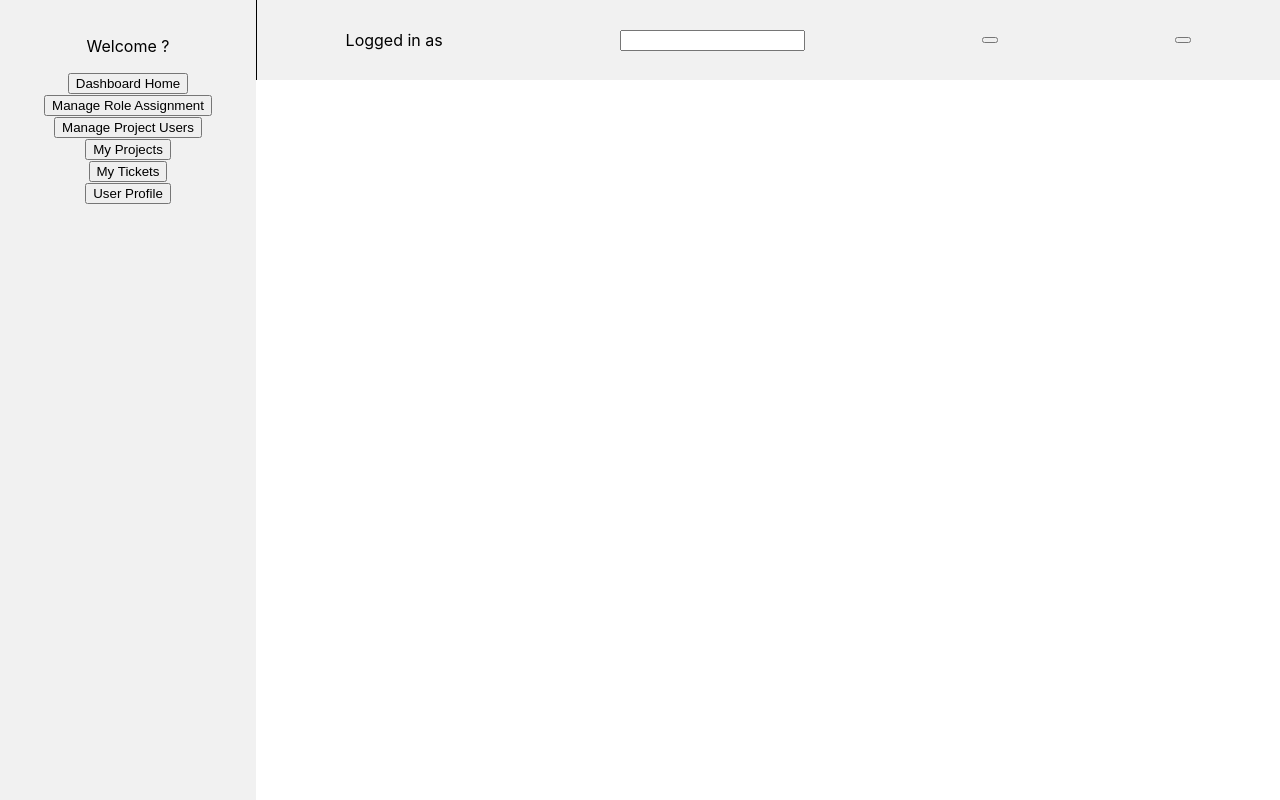
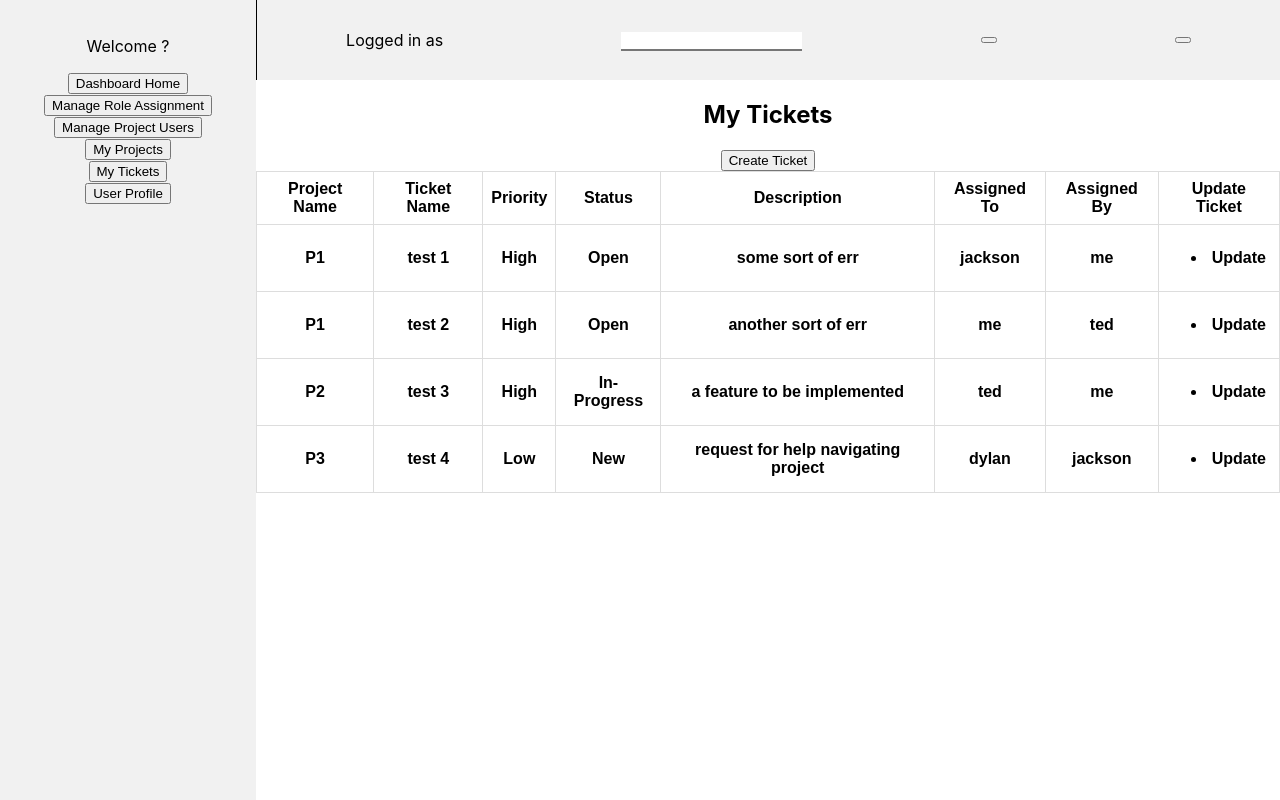
Before and after one commit to aviato26/bug-tracker, a React (Create React App) app: page / in a window 1280 px wide. Both pictures are taken after a click on the button "My Tickets". Built offline with nearby package versions, Linux system fonts and the light colour scheme.

Commit message:
initial commit for create and update ticket component

```diff
--- a/src/App.js
+++ b/src/App.js
@@ -8,12 +8,14 @@ import './App.css';
 
 const App = () => {
 
+  const [ currentUser, changeCurrentUser] = useState('Admin');
+
   const tickets =
     [
-      { project: 'P1', projectTitle:'test 1', priority: 'High', status: 'Open', type: 'Error', AssignedBy: 'me', AssignedTo: 'Stan', Description: 'some sort of err', created: new Date() },
-      { project: 'P1', projectTitle:'test 2', priority: 'High', status: 'Open', type: 'Error', AssignedBy: 'ted', AssignedTo: 'Stan', Description: 'another sort of err', created: new Date() },
-      { project: 'P2', projectTitle:'test 3', priority: 'High', status: 'In-Progress', type: 'Task', AssignedBy: 'me', AssignedTo: 'Stan', Description: 'a feature to be implemented', created: new Date() },
-      { project: 'P3', projectTitle:'test 4', priority: 'Low', status: 'New', type: 'Other', AssignedBy: 'jackson', AssignedTo: 'Mick', Description: 'request for help navigating project', created: new Date() }
+      { project: 'P1', ticketTitle:'test 1', priority: 'High', status: 'Open', type: 'Error', assignedBy: 'me', assignedTo: 'jackson', description: 'some sort of err', created: new Date() },
+      { project: 'P1', ticketTitle:'test 2', priority: 'High', status: 'Open', type: 'Error', assignedBy: 'ted', assignedTo: 'me', description: 'another sort of err', created: new Date() },
+      { project: 'P2', ticketTitle:'test 3', priority: 'High', status: 'In-Progress', type: 'Task', assignedBy: 'me', assignedTo: 'ted', description: 'a feature to be implemented', created: new Date() },
+      { project: 'P3', ticketTitle:'test 4', priority: 'Low', status: 'New', type: 'Other', assignedBy: 'jackson', assignedTo: 'dylan', description: 'request for help navigating project', created: new Date() }
     ];
 
   const users =
@@ -42,6 +44,8 @@ const App = () => {
 
   const [projectsList, updateProjectsList] = useState(() => projects);
 
+  const [ticketList, updateTicketList] = useState(() => tickets);
+
   return (
     <BrowserRouter>
       <Routes>
@@ -49,13 +53,15 @@ const App = () => {
           element=
           {
             <MainHomePage
-              ticket={tickets}
+              ticket={ticketList}
               users={usersList}
               switchDashboardComponents={switchDashboardComponents}
               currentDashboardComponent={currentDashBoardComponent}
               projects={projectsList}
               updateUsersListState={updateUsersListState}
               updateProjectsList={updateProjectsList}
+              updateTicketList={updateTicketList}
+              currentUser={currentUser}
             />
           }
         />
--- /dev/null
+++ b/src/components/HomePage/MyTicketsComponent/CreateTicket/mainCreateTicketComponent.js
@@ -0,0 +1,137 @@
+
+import React from 'react';
+import '../ticketStyles.css'
+
+const MainCreateTicketComponent = (props) => {
+
+  //let currentTicketTitle = (props.tickets.length > 0) ? 'valid' : 'not valid';
+  /*
+  const { ticketTitle } = props.currentTicket || '';
+  const { description } = props.currentTicket || '';
+  const { project } = props.currentTicket || '';
+  const { assignedTo } = props.currentTicket || '';
+  const { priority } = props.currentTicket || '';
+  const { status } = props.currentTicket || '';
+  const { type } = props.currentTicket || '';
+  */
+  console.log(props)
+  const newTicket = {};
+  newTicket['ticketTitle'] = props.currentTicket.ticketTitle || '';
+  newTicket['description'] = props.currentTicket.description || '';
+  newTicket['project'] = props.currentTicket.project || 'P1';
+  newTicket['assignedTo'] = props.currentTicket.assignedTo || '';
+  newTicket['priority'] = props.currentTicket.priority || '';
+  newTicket['status'] = props.currentTicket.status || 'New';
+  newTicket['type'] = props.currentTicket.type || '';
+  newTicket['assignedBy'] = props.currentUser;
+
+  const updateTickets = (currentTicket, e) => {
+    let updating = false;
+
+    let newTicketList = props.tickets.map((ticket, index, ticketList) => {
+          if(ticket.ticketTitle === currentTicket.ticketTitle){
+            ticket = currentTicket;
+            updating = true;
+          }
+          return ticket;
+        })
+
+      if(!updating && newTicket.ticketTitle && newTicket.description && newTicket.project){
+        newTicketList.push(currentTicket)
+      };
+
+      //console.log(newTicketList)
+      props.updateTicketList(newTicketList)
+
+  }
+
+  //console.log(props)
+
+  return(
+    <div>
+      <h3>Create/Update Ticket</h3>
+
+      <div>
+        <p>Ticket Title</p>
+        <input required defaultValue={ newTicket.ticketTitle } onChange={(e) => newTicket.ticketTitle = e.target.value} />
+      </div>
+
+      <div>
+        <p>Description</p>
+        <input defaultValue={ newTicket.description } onChange={(e) => newTicket.description = e.target.value } required/>
+      </div>
+
+      <div>
+        <p>Project</p>
+        <select defaultValue={ newTicket.project } onChange={(e) => newTicket.project = e.target.value}>
+          {
+            props.projects.map((projects, index) => {
+              /*
+              if(newTicket.project === projects.ProjectsName){
+                return <option key={index}>{ projects.ProjectsName }</option>
+              }
+              else{
+                return <option key={index}>{ projects.ProjectsName }</option>
+              }
+              */
+              return <option key={index}>{ projects.ProjectsName }</option>
+            })
+          }
+        </select>
+      </div>
+
+      <div>
+        <p>Assign to User</p>
+        <select defaultValue={ newTicket.assignedTo } onChange={(e) => newTicket.assignedTo = e.target.value}>
+          {
+            props.users.map((user, index) => {
+              /*
+              if(newTicket.assignedTo === user.UserName){
+                return <option key={index}>{ user.UserName }</option>
+              }
+              else{
+                return <option key={index}>{ user.UserName }</option>
+              }
+              */
+                return <option key={index}>{ user.UserName }</option>
+            })
+          }
+        </select>
+      </div>
+
+      <div>
+        <p>Ticket Priority</p>
+        <select defaultValue={ newTicket.priority } onChange={(e) => newTicket.priority = e.target.value }>
+          <option>None</option>
+          <option>Low</option>
+          <option>Medium</option>
+          <option>High</option>
+        </select>
+      </div>
+
+      <div>
+        <p>Ticket Status</p>
+        <select defaultValue={ newTicket.status } onChange={(e) => newTicket.status = e.target.value}>
+          <option>New</option>
+          <option>Open</option>
+          <option>In-Progress</option>
+          <option>Resolved</option>
+        </select>
+      </div>
+
+      <div>
+        <p>Ticket Type</p>
+        <select defaultValue={ newTicket.type } onChange={(e) => newTicket.type = e.target.value}>
+          <option>Error</option>
+          <option>Task</option>
+          <option>Other</option>
+        </select>
+      </div>
+
+      <button onClick={() => updateTickets(newTicket)} >Submit</button>
+
+    </div>
+  )
+}
+
+export default MainCreateTicketComponent;
--- /dev/null
+++ b/src/components/HomePage/MyTicketsComponent/MainTicketList/mainTicketList.js
@@ -0,0 +1,54 @@
+
+import React from 'react';
+
+const MainTicketList = (props) => {
+
+  return(
+    <div>
+      <h2>My Tickets</h2>
+
+      <button onClick={props.switchTicketComponent.bind(this, 'Create-Update-Ticket')} >Create Ticket</button>
+
+      <table>
+        <tbody>
+        <tr>
+          <th>Project Name</th>
+          <th>Ticket Name</th>
+          <th>Priority</th>
+          <th>Status</th>
+          <th>Description</th>
+          <th>Assigned To</th>
+          <th>Assigned By</th>
+          <th>Update Ticket</th>
+        </tr>
+          {
+            props.tickets.map((ticket, index, ticketsArr) =>
+            {
+              return <tr key={ index }>
+                      <th key={ index + 1 }>{ ticket.project } </th>
+                      <th key={ index + 2 }>{ ticket.ticketTitle }</th>
+                      <th key={ index + 3 }>{ ticket.priority }</th>
+                      <th key={ index + 4 }>{ ticket.status }</th>
+                      <th key={ index + 5 }>{ ticket.description }</th>
+                      <th key={ index + 6 }>{ ticket.assignedTo }</th>
+                      <th key={ index + 7 }>{ ticket.assignedBy }</th>
+                      <th key={ index + 8 }>
+                        <ul>
+                          <li className="My-Projects-Component-li" onClick={() => {
+                            props.updateCurrentTicket(ticketsArr[index]);
+                            //props.switchTicketComponent.bind(this, 'Create-Update-Ticket')
+                            props.switchTicketComponent('Create-Update-Ticket');
+                          }} >Update</li>
+                        </ul>
+                      </th>
+                     </tr>
+            })
+          }
+        </tbody>
+      </table>
+
+    </div>
+  )
+}
+
+export default MainTicketList;
--- /dev/null
+++ b/src/components/HomePage/MyTicketsComponent/mainTicketComponent.js
@@ -0,0 +1,19 @@
+
+import { React, useState } from 'react';
+import MainCreateTicketComponent from './CreateTicket/mainCreateTicketComponent.js';
+import MainTicketList from './MainTicketList/mainTicketList.js';
+
+const MainTicketComponent = (props) => {
+
+  const [ currentComponent, switchTicketComponent ] = useState(() => 'All-Tickets');
+  const [ currentTicket, updateCurrentTicket] = useState({});
+
+  return(
+    <div id="Main-Ticket-Component">
+      { currentComponent === 'All-Tickets' && <MainTicketList tickets={props.tickets} switchTicketComponent={switchTicketComponent} updateCurrentTicket={updateCurrentTicket} /> }
+      { currentComponent === 'Create-Update-Ticket' && <MainCreateTicketComponent currentTicket={currentTicket} users={props.users} projects={props.projects} tickets={props.tickets} updateTicketList={props.updateTicketList} currentUser={props.currentUser}/> }
+    </div>
+  )
+}
+
+export default MainTicketComponent;
--- /dev/null
+++ b/src/components/HomePage/MyTicketsComponent/ticketStyles.css
@@ -0,0 +1,15 @@
+
+input {
+  border-top: 0;
+  border-left: 0;
+  border-right: 0;
+}
+
+input:focus{
+  outline: none;
+}
+
+#Main-Ticket-Component{
+  grid-column: 2 / 5;
+  text-align: center;
+}
--- a/src/components/HomePage/mainHomePage.js
+++ b/src/components/HomePage/mainHomePage.js
@@ -6,9 +6,10 @@ import DashBoardMain from './DashboardHome/dashBoardMain.js';
 import ManageRoleAssignmentMain from './ManageRoleAssignment/manageRoleAssignmentMain.js';
 import ManageProjectRoleMain from './ManageProjectUsers/manageProjectRoleMain.js';
 import MyProjectsMain from './MyProjectsComponent/myProjectsMain.js';
+import MainTicketComponent from './MyTicketsComponent/mainTicketComponent.js';
 
-const MainHomePage = (props) =>
-{
+const MainHomePage = (props) =>{
+  //console.log(props)
   return(
     <div className='container'>
       <MainSideBar switchDashboardComponents={props.switchDashboardComponents}/>
@@ -17,6 +18,7 @@ const MainHomePage = (props) =>
       { props.currentDashboardComponent === 'Manage-Role-Assignment' && <ManageRoleAssignmentMain users={props.users} updateUsersListState={props.updateUsersListState}/> }
       { props.currentDashboardComponent === 'Manage-Project-Users' && <ManageProjectRoleMain projects={props.projects} users={props.users} /> }
       { props.currentDashboardComponent === 'My-Projects' && <MyProjectsMain projects={props.projects} switchDashboardComponents={props.switchDashboardComponents} updateProjectsList={props.updateProjectsList} /> }
+      { props.currentDashboardComponent === 'My-Tickets' && <MainTicketComponent tickets={props.ticket} users={props.users} projects={props.projects} updateTicketList={props.updateTicketList} currentUser={props.currentUser}/> }
     </div>
   );
 }
```
